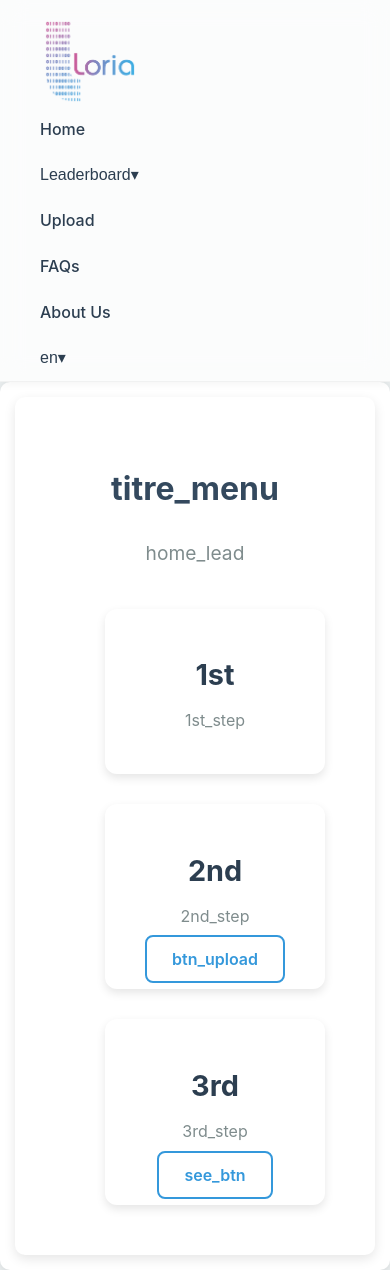
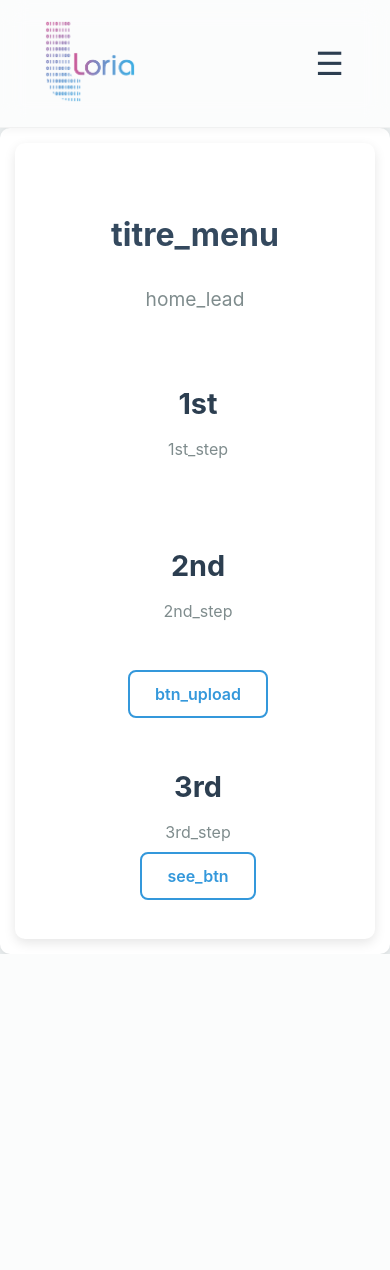
Before and after one commit to Kurokkaa/website_genderbias_leaderboard, a Flask app: page / in a window 390 px wide. After the commit the page ends 954 px from the top, so only its background shows below. Run offline with Flask 3, Linux system fonts and the light colour scheme.

Commit message:
responsive pour les tablettes et téléphones

```diff
--- a/static/style.css
+++ b/static/style.css
@@ -701,8 +701,20 @@
 
 /* ----------- RESPONSIVE DESIGN POUR TOUT LE SITE ----------- */
 
-/* TABLETTES (entre 577px et 992px) */
-@media (max-width: 992px) {
+.hamburger {
+    display: none;
+    font-size: 2rem;
+    background: none;
+    border: none;
+    color: #2c3e50;
+    cursor: pointer;
+    z-index: 1001;
+}
+
+
+/* TABLETTES */
+@media (max-width: 1000px) {
+
     .container {
         flex-direction: column;
     }
@@ -747,26 +759,21 @@
         align-items: center;
     }
 
-    .nav-content {
-        flex-direction: column;
-        align-items: flex-start;
-    }
-
-    .nav-links {
-        flex-direction: column;
-        align-items: flex-start;
-        gap: 12px;
-    }
-
     .leaderboard-card {
         padding: 15px;
     }
 }
 
-/* SMARTPHONES (≤576px) */
-@media (max-width: 576px) {
+/* SMARTPHONES*/
+@media (max-width: 1000px) {
     .container {
         flex-direction: column;
+    }
+
+    .sidebar .dropdown {
+        width: 100%;
+        position: relative;
+        z-index: 10;
     }
 
     .sidebar {
@@ -793,8 +800,9 @@
     }
 
     .card {
-        padding: 20px;
+        padding: 3px;
         max-width: 100%;
+        box-shadow: 0 0px 0px rgba(0, 0, 0, 0.1);
     }
 
     .leaderboard-title {
@@ -815,7 +823,7 @@
     .nav-links {
         flex-direction: column;
         align-items: flex-start;
-        gap: 10px;
+        gap: 10px;border-bottom: none;
         width: 100%;
     }
 
@@ -830,4 +838,112 @@
     p, .card-text, .card-subtitle {
         font-size: 0.95rem;
     }
+
 }
+
+/* Menu mobile */
+@media (max-width: 1000px) {
+    .card:hover {
+        transform: none !important;
+        box-shadow: none !important;
+        transition: none !important;
+    }
+    .nav-links a::after {
+        content: none;
+    }
+    .navbar a {
+        text-decoration: none !important;
+        color: inherit !important;
+        transition: none !important;
+        border-bottom: none;
+    }
+    .navbar a,
+    .dropdown-content a,
+    .btn-primary {
+        outline: none !important;
+        box-shadow: none !important;
+    }
+
+    .dropdown-content a {
+        background-color: transparent !important;
+        transition: none !important;
+    }
+
+    .btn-primary:hover {
+        transform: none !important;
+        background-color: #3498db !important;
+    }
+    .nav-content {
+        flex-direction: row;
+        justify-content: space-between;
+        align-items: center;
+        position: relative;
+    }
+
+
+    .hamburger {
+        display: block;
+        z-index: 1001;
+    }
+
+    .nav-links {
+        display: none;
+        flex-direction: column;
+        position: absolute;
+        top: 100%;
+        left: 0;
+        right: 0;
+        background-color: #fff;
+        width: 100%;
+        box-shadow: 0 4px 12px rgba(0, 0, 0, 0.1);
+        z-index: 1000;
+        animation: slideDown 0.3s ease forwards;
+    }
+
+    .nav-links.show {
+        display: flex;
+    }
+
+    .nav-links a,
+    .nav-links .dropdown {
+        padding: 14px 20px;
+        width: 100%;
+        border-top: 1px solid #eee;
+    }
+
+    .nav-links .dropdown-content {
+        position: relative;
+        top: auto;
+        left: auto;
+        box-shadow: none;
+        border-radius: 0;
+        background-color: transparent;
+        padding-left: 10px;
+    }
+
+    /* Icône burger → croix */
+    .hamburger.open::before {
+        content: "✕";
+    }
+
+    .hamburger::before {
+        display: inline-block;
+        content: "☰";
+    }
+
+    .hamburger.open {
+        color: #000;
+    }
+
+    /* Animation d'ouverture */
+    @keyframes slideDown {
+        from {
+            opacity: 0;
+            transform: translateY(-10px);
+        }
+        to {
+            opacity: 1;
+            transform: translateY(0);
+        }
+    }
+}
--- a/templates/base.html
+++ b/templates/base.html
@@ -13,6 +13,7 @@
             <div class="logo">
                 <a href="/"><img src="{{ url_for('static', filename='logo_loria.png') }}" alt="Logo"></a>
             </div>
+            <button class="hamburger" id="hamburger"></button>
             <nav class="nav-links">
                 <a href="/">{{ _('Home') }}</a>
                 <div class="dropdown">
@@ -51,25 +52,39 @@
         {% block content %}{% endblock %}
     </main>
     <script>
-        // Sélectionnez tous les menus déroulants
+        // Menu déroulant hover (déjà présent)
         const dropdowns = document.querySelectorAll('.dropdown');
         let timeoutId;
 
         dropdowns.forEach(dropdown => {
-            // Lorsque la souris entre dans le menu déroulant
             dropdown.addEventListener('mouseenter', () => {
-                clearTimeout(timeoutId); // Empêche la fermeture immédiate
+                clearTimeout(timeoutId);
                 dropdown.querySelector('.dropdown-content').style.display = 'block';
             });
-
-            // Lorsque la souris quitte le menu déroulant
             dropdown.addEventListener('mouseleave', () => {
-                // Garde le menu ouvert pendant 300ms après avoir quitté
                 timeoutId = setTimeout(() => {
                     dropdown.querySelector('.dropdown-content').style.display = 'none';
                 }, 300);
             });
         });
+
+        // Nouveau : gestion du menu mobile
+        const hamburger = document.getElementById('hamburger');
+        const navLinks = document.querySelector('.nav-links')
+
+        hamburger.addEventListener('click', () => {
+        navLinks.classList.toggle('show');
+        hamburger.classList.toggle('open'); // change en croix
+    });
+
+        document.querySelectorAll('.nav-links a').forEach(link => {
+        link.addEventListener('click', () => {
+            navLinks.classList.remove('show');
+            hamburger.classList.remove('open');
+        });
+    });
     </script>
+
+
 </body>
 </html>
--- a/templates/home.html
+++ b/templates/home.html
@@ -19,7 +19,7 @@
                 <h3>{{_('2nd')}}</h3>
                 <p>
                     {{_('2nd_step')|safe}}
-                </p>
+                </p><br><br>
                 <a href="/upload" class="btn-outline-primary">{{_('btn_upload')|safe}}</a>
             </div>
             <div class="card">
```
Also changed, not shown: instance/leaderboard.db.
